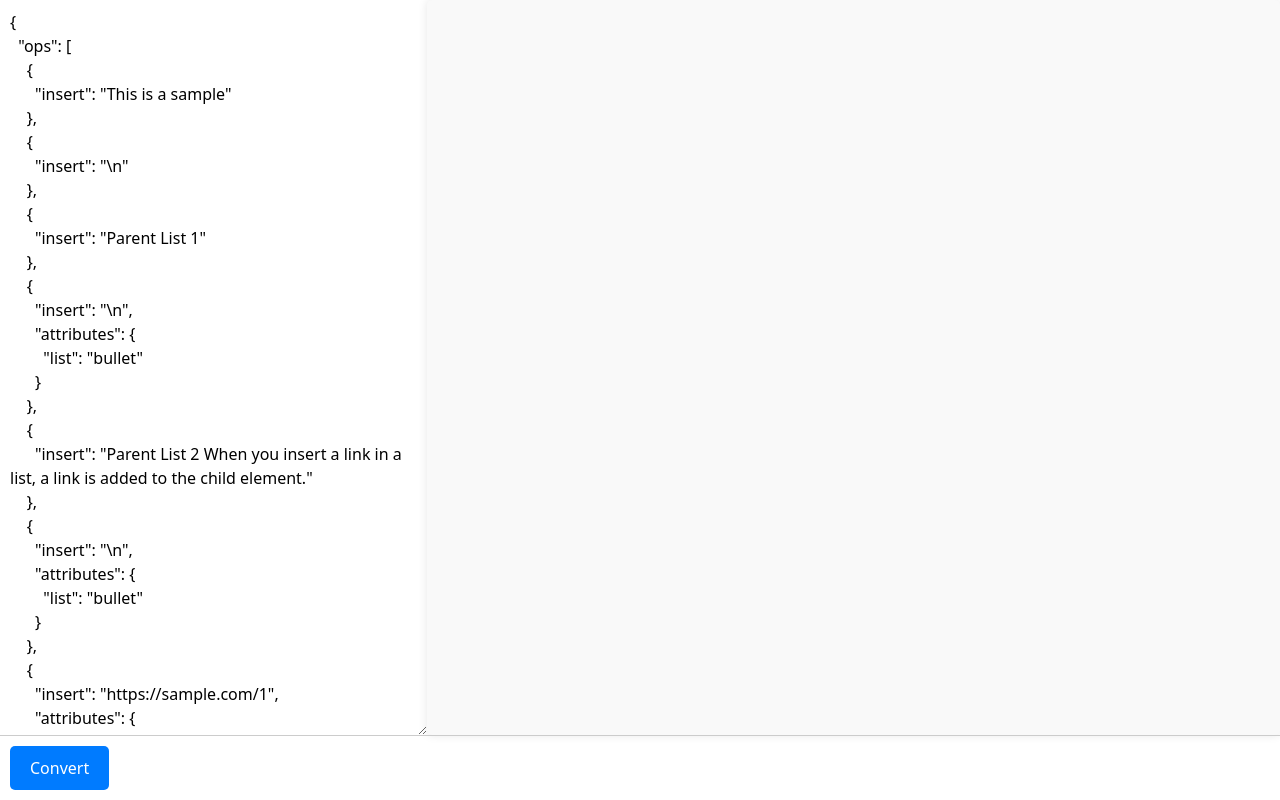
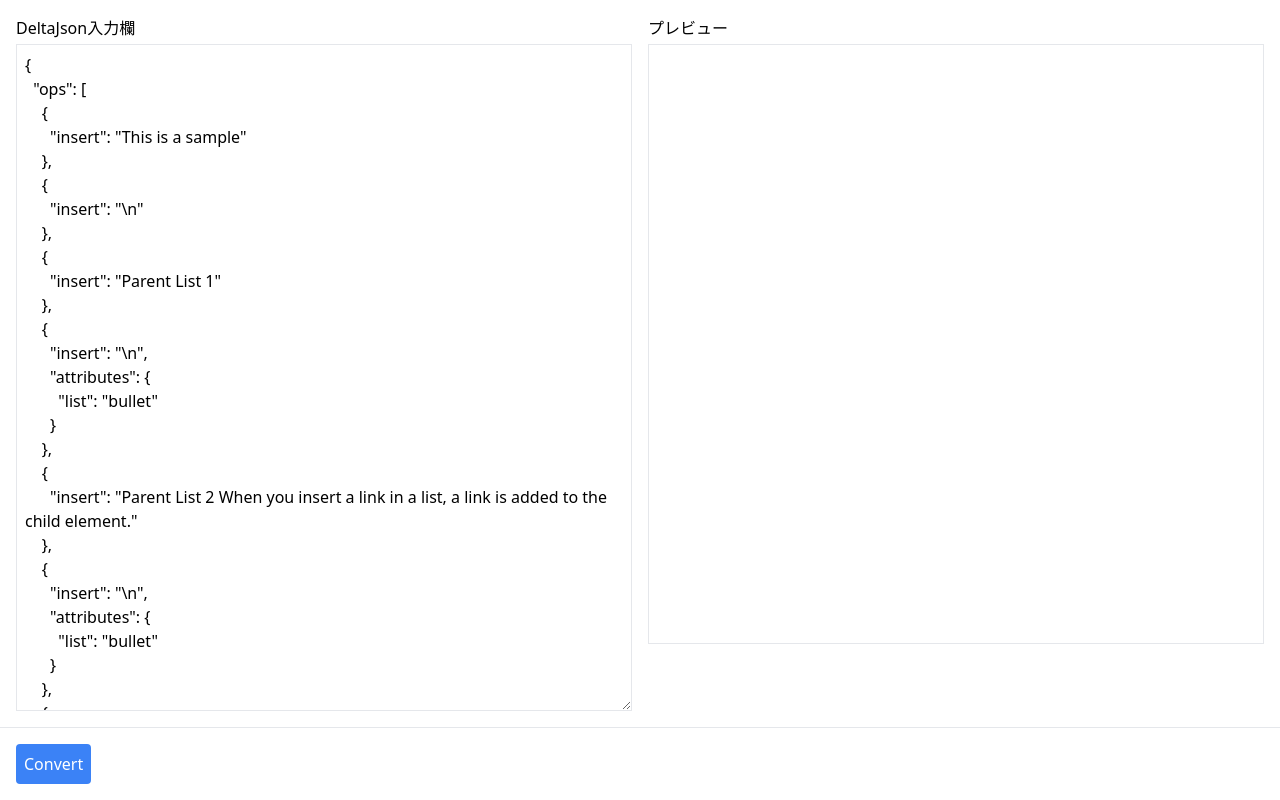
Before and after one commit to yuyami-ya/deltajson-previewer, a Next.js app: page / in a window 1280 px wide. Built offline with nearby package versions, Linux system fonts and the light colour scheme.

Commit message:
style/各要素の中でスクロールするよう変更

```diff
--- a/app/page.tsx
+++ b/app/page.tsx
@@ -3,7 +3,6 @@
 import { useState } from 'react';
 import { QuillDeltaToHtmlConverter } from 'quill-delta-to-html';
 import '../styles/markdownStyles.css';
-import '../styles.css';
 
 interface Mention {
     id: string;
@@ -187,17 +186,28 @@ export default function Home() {
     };
 
     return (
-        <div className="container">
-            <div className="editor">
-                <textarea
-                    className="textarea"
-                    value={JSON.stringify(body, null, 2)}
-                    onChange={(e) => setBody(JSON.parse(e.target.value))}
-                />
-                <div className="html-output" dangerouslySetInnerHTML={{ __html: html }} />
+        <div className="flex flex-col h-screen">
+            <div className="flex-1 flex space-x-4 p-4">
+                <div className="flex flex-col space-y-1 w-1/2">
+                    <label htmlFor="deltaJsonInput">DeltaJson入力欄</label>
+                    <textarea
+                        id="deltaJsonInput"
+                        className="h-full w-full p-2 border overflow-auto"
+                        value={JSON.stringify(body, null, 2)}
+                        onChange={(e) => setBody(JSON.parse(e.target.value))}
+                    />
+                </div>
+                <div className="flex flex-col space-y-1 w-1/2">
+                    <label htmlFor="htmlPreview">プレビュー</label>
+                    <div
+                        id="htmlPreview"
+                        className="html-output w-full h-[calc(100vh-200px)] p-2 border overflow-auto"
+                        dangerouslySetInnerHTML={{ __html: html }}
+                    />
+                </div>
             </div>
-            <div className="footer">
-                <button className="button" onClick={handleConvert}>Convert</button>
+            <div className="footer p-4 border-t">
+                <button className="button bg-blue-500 text-white p-2 rounded" onClick={handleConvert}>Convert</button>
             </div>
         </div>
     );
--- a/styles/markdownStyles.css
+++ b/styles/markdownStyles.css
@@ -4,9 +4,6 @@
     line-height: 1.6;
     color: #333;
     padding: 20px;
-    background-color: #f9f9f9;
-    border-radius: 5px;
-    box-shadow: 0 0 10px rgba(0, 0, 0, 0.1);
 }
 
 .html-output h1,
--- a/styles/styles.css
+++ /dev/null
@@ -1,26 +0,0 @@
-.container {
-    display: flex;
-    height: 100vh;
-    flex-direction: column;
-}
-
-.editor {
-    display: flex;
-    flex: 1;
-}
-
-.textarea {
-    width: 50%;
-    padding: 10px;
-}
-
-.markdown-body {
-    width: 50%;
-    padding: 10px;
-    border-left: 1px solid #ccc;
-}
-
-.footer {
-    padding: 10px;
-    border-top: 1px solid #ccc;
-}
```
Also changed, not shown: 1 other file (tests, documents, lock files or other folders).
